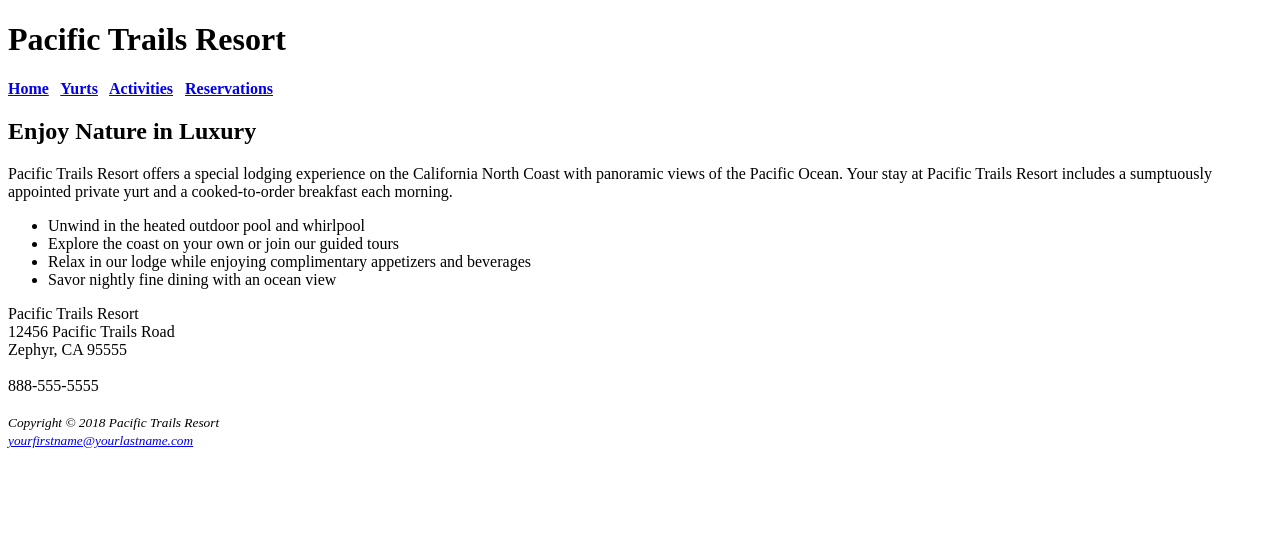
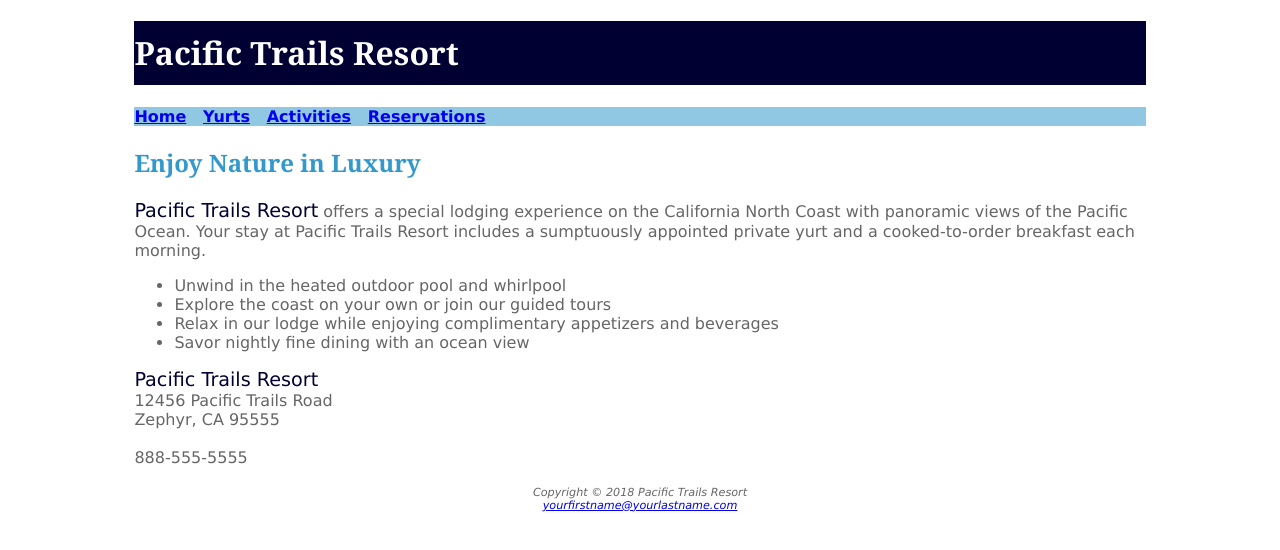
Before and after one commit to 44144-Sp22/ch3casestudy-danielabreu2435, a plain HTML site: page index.html in a window 1280 px wide. Drawn offline with Linux system fonts and the light colour scheme.

Commit message:
Complete ch3 case study

```diff
--- a/index.html
+++ b/index.html
@@ -3,22 +3,24 @@
 <head>
 <title>Pacific Trails Resort</title>
 <meta charset="utf-8">
+<link href="pacific.css" rel="stylesheet">
 </head>
 <body>
+  <div id="wrapper">
 <header>
 <h1>Pacific Trails Resort</h1>
 </header>
 <nav>
-<b>
+
 <a href="index.html">Home</a> &nbsp;
 <a href="yurts.html">Yurts</a> &nbsp;
 <a href="activities.html">Activities</a> &nbsp;
 <a href="reservations.html">Reservations</a>
-</b>
+
 </nav>
 <main>
 <h2>Enjoy Nature in Luxury</h2>
-<p>Pacific Trails Resort offers a special lodging experience on the California North
+<p><span class="resort">Pacific Trails Resort</span> offers a special lodging experience on the California North
 Coast with panoramic views of the Pacific Ocean. Your stay at Pacific Trails Resort includes a sumptuously appointed private yurt and a cooked-to-order breakfast each morning.</p>
 <ul>
   <li>Unwind in the heated outdoor pool and whirlpool</li>
@@ -27,16 +29,17 @@ Coast with panoramic views of the Pacific Ocean. Your stay at Pacific Trails Res
   <li>Savor nightly fine dining with an ocean view</li>
 </ul>
 <div>
-Pacific Trails Resort<br>
+<span class="resort">Pacific Trails Resort</span><br>
 12456 Pacific Trails Road<br>
 Zephyr, CA 95555<br><br>
 888-555-5555<br><br>
 </div>
 </main>
 <footer>
-<small><i>Copyright &copy; 2018 Pacific Trails Resort<br>
+Copyright &copy; 2018 Pacific Trails Resort<br>
 <a href="mailto:yourfirstname@yourlastname.com">yourfirstname@yourlastname.com</a>
 </i></small>
 </footer>
+</div>
 </body>
 </html>
--- /dev/null
+++ b/pacific.css
@@ -0,0 +1,18 @@
+body{background-color: #ffffff;color: #666666;font-family:
+   verdana, arial, sans-sans-serif;}
+
+header{background-color: #000033;color: #ffffff;font-family: georgia, serif;}
+
+h1{line-height: 200%}
+
+nav{font-weight: bold;background-color: #90c7e3}
+
+#wrapper{margin-left: auto;margin-right: auto;width: 80%;}
+
+h2{color: #3399cc;font-family: georgia, serif;}
+
+dt{color: #000033;font-weight: bold;}
+
+.resort{color: #000033; font-size: 1.2em;}
+
+footer{font-size: .70em;font-style: italic;text-align: center;}
```
Also changed, not shown: yurts.html (+6 -3 lines).
